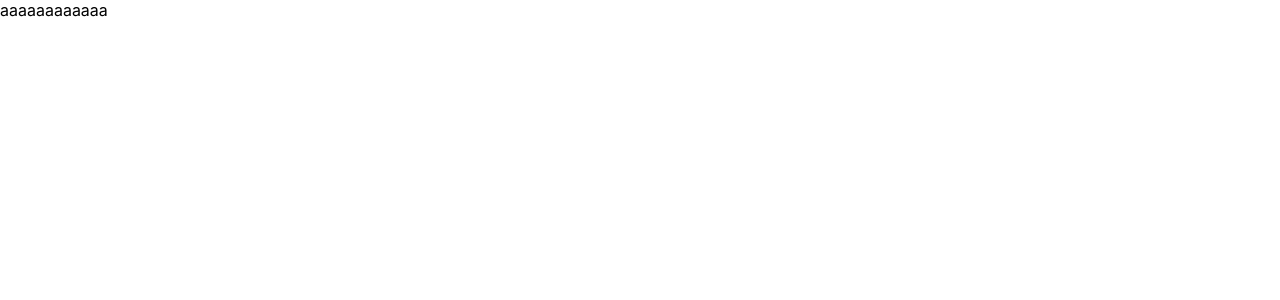
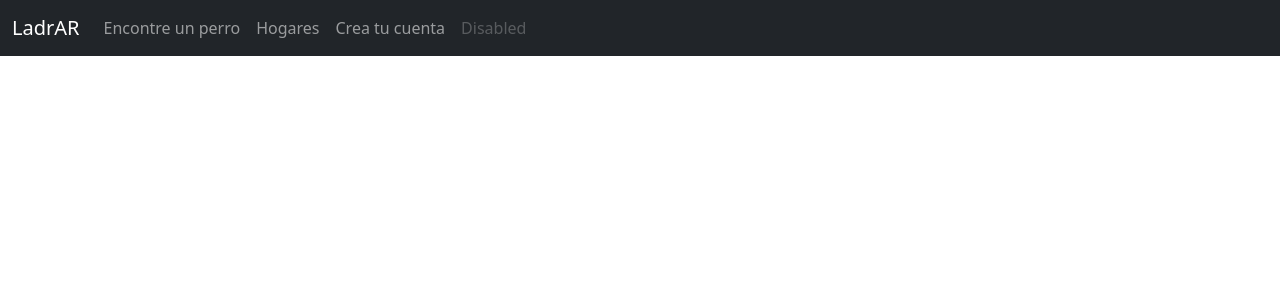
Before and after one commit to Leonkinilo/LadrAR, a React (Create React App) app in the folder front-end/: page / in a window 1280 px wide. Shown: the top 300 px of the page. Built offline with nearby package versions, Linux system fonts and the light colour scheme.

Commit message:
ñ vjkdht gf svhvr

```diff
--- a/front-end/package.json
+++ b/front-end/package.json
@@ -6,8 +6,10 @@
     "@testing-library/jest-dom": "^5.14.1",
     "@testing-library/react": "^11.2.7",
     "@testing-library/user-event": "^12.8.3",
+    "bootstrap": "^5.1.0",
     "react": "^17.0.2",
     "react-dom": "^17.0.2",
+    "react-router-dom": "^5.2.1",
     "react-scripts": "4.0.3",
     "web-vitals": "^1.1.2"
   },
--- a/front-end/src/App.js
+++ b/front-end/src/App.js
@@ -1,11 +1,14 @@
 import React from 'react';
+import {BrowserRouter as Router, Route} from 'react-router-dom'
+import 'bootstrap/dist/css/bootstrap.min.css';
 import './App.css';
+import Navigation from './componentes/navigation'
 
 function App() {
   return (
-    <div>
-      aaaaaaaaaaaa
-    </div>
+    <Router>
+      <Route path= "/" component={Navigation}/>
+    </Router>
   );
 }
 
--- /dev/null
+++ b/front-end/src/componentes/navigation.js
@@ -0,0 +1,41 @@
+import React, { Component } from 'react'
+import {Link} from 'react-router-dom'
+
+export default class navigation extends Component {
+    render() {
+        return (
+            <nav className="navbar navbar-expand-lg navbar-dark bg-dark">
+                <div className="container-fluid">
+                    <Link className="navbar-brand" to='/'>
+                        LadrAR
+                    </Link>
+                    <button class="navbar-toggler" type="button" data-bs-toggle="collapse" data-bs-target="#navbarNav" aria-controls="navbarNav" aria-expanded="false" aria-label="Toggle navigation">
+                        <span class="navbar-toggler-icon"></span>
+                    </button>
+                    <div class="collapse navbar-collapse" id="navbarNav">
+                        <ul class="navbar-nav">
+                            <li class="nav-item">
+                                <Link className="nav-link" to='/perros'>
+                                Encontre un perro
+                                </Link>
+                            </li>
+                            <li class="nav-item">
+                            <Link className="nav-link" to='/Hogares'>
+                                Hogares
+                                </Link>
+                            </li>
+                            <li class="nav-item">
+                            <Link className="nav-link" to='/usuarios'>
+                                Crea tu cuenta
+                                </Link>
+                            </li>
+                            <li class="nav-item">
+                                <a class="nav-link disabled" href="#" tabindex="-1" aria-disabled="true">Disabled</a>
+                            </li>
+                        </ul>
+                    </div>
+                </div>
+            </nav>
+        )
+    }
+}
```
Also changed, not shown: 2 other files (tests, documents, lock files or other folders).
